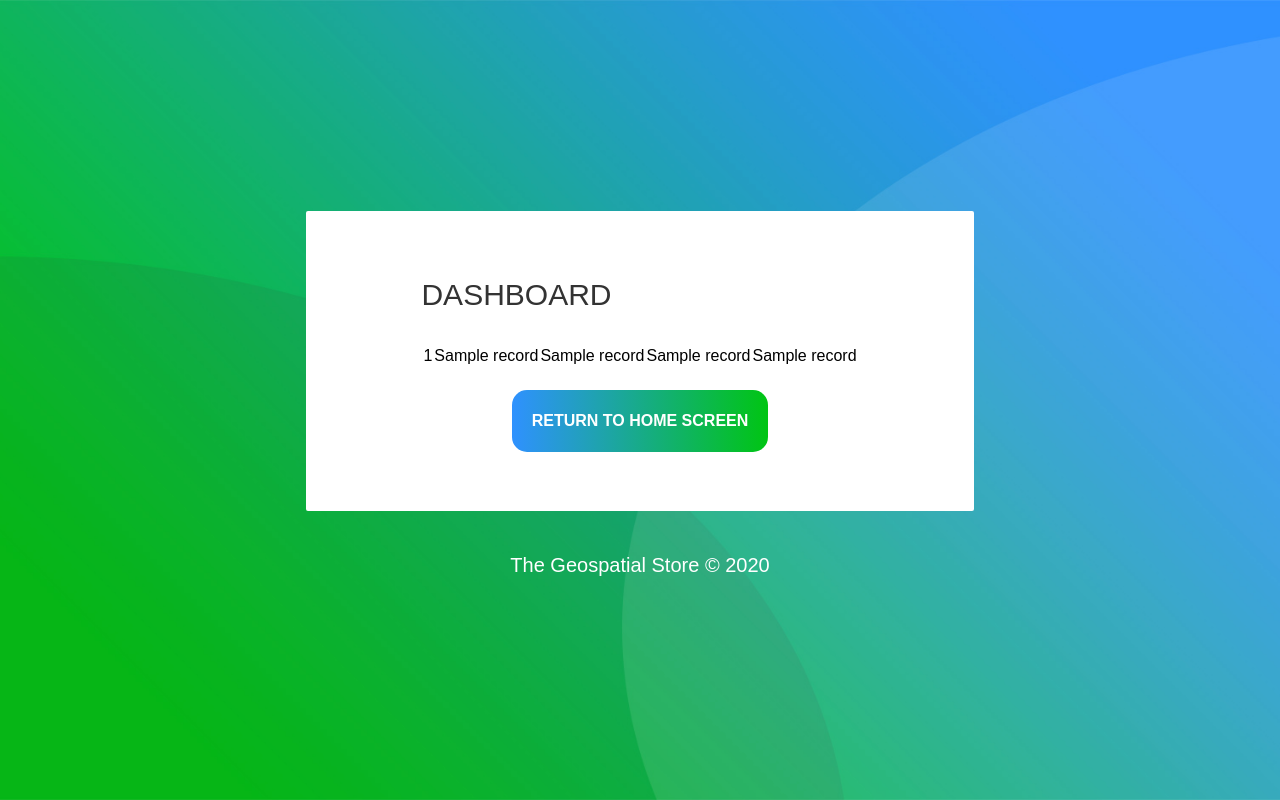
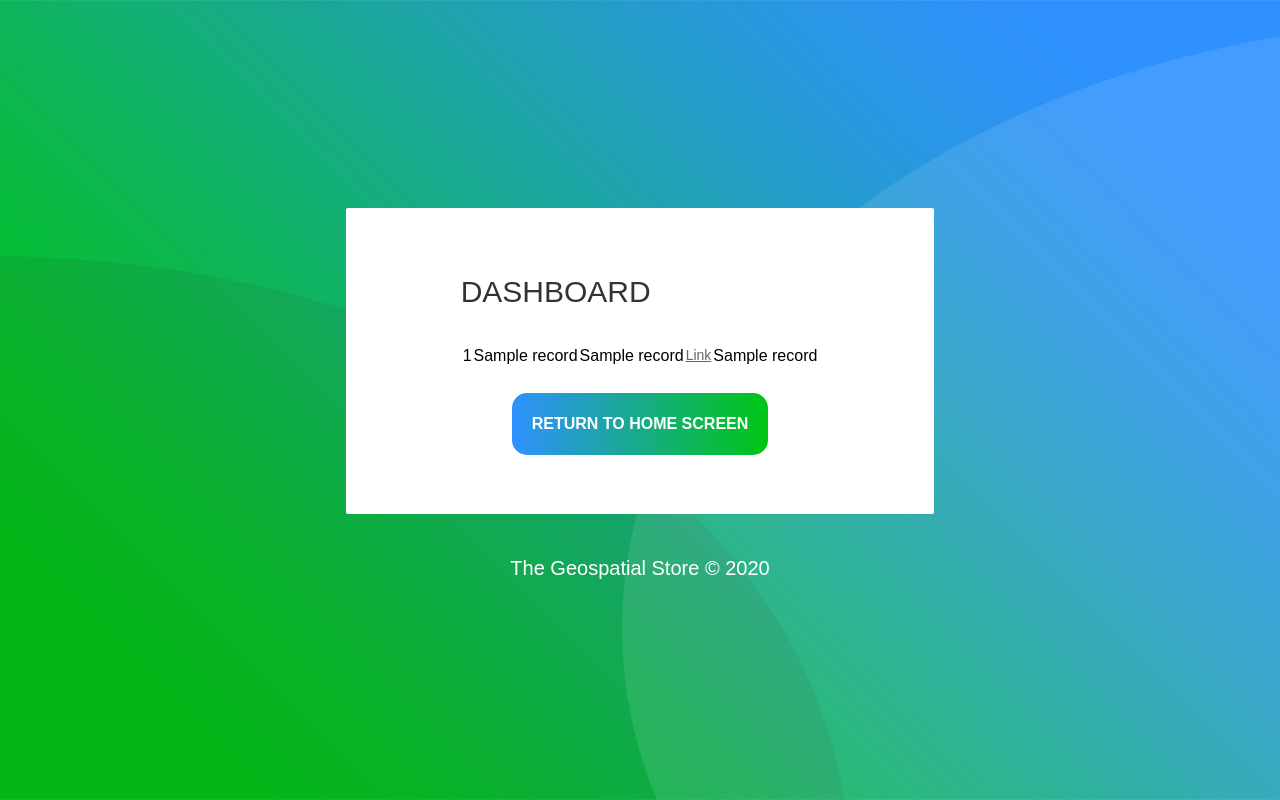
Before and after one commit to akan72/geospatial-store, a Flask app: template flask/src/app/templates/dashboard.html in a window 1280 px wide. Run offline with Flask 2, Linux system fonts and the light colour scheme; the template is opened without the code that fills it: most values are stand-ins (such as "Sample title", 1, 10 or a date in 2020).

Commit message:
Add conditional image link appearance to dashboard

```diff
--- a/flask/src/app/templates/dashboard.html
+++ b/flask/src/app/templates/dashboard.html
@@ -13,13 +13,17 @@
 
                 <table>
                     {% for record in content %}
-                    <TR>
-                       <TD class="c2">{{ record[0] }}</TD>
-                       <TD class="c3">{{ record[1] }}</TD>
-                       <TD class="c2">{{ record[2] }}</TD>
-                       <TD class="c3">{{ record[3] }}</TD>
-                       <TD class="c3">{{ record[4] }}</TD>
-                    </TR>
+                    <tr>
+                       <td class="c2">{{ record[0] }}</td>
+                       <td class="c3">{{ record[1] }}</td>
+                       <td class="c2">{{ record[2] }}</td>
+                       <td class="c3">
+                           {% if record[3]| length > 0 %}
+                                <a href="{{ url_for('static', filename='uploads/'+record[3]) }}">Link</a>
+                           {% endif %}
+                       </td>
+                       <td class="c3">{{ record[4] }}</td>
+                    </tr>
                     {% endfor %}
                 </table>
 
```
